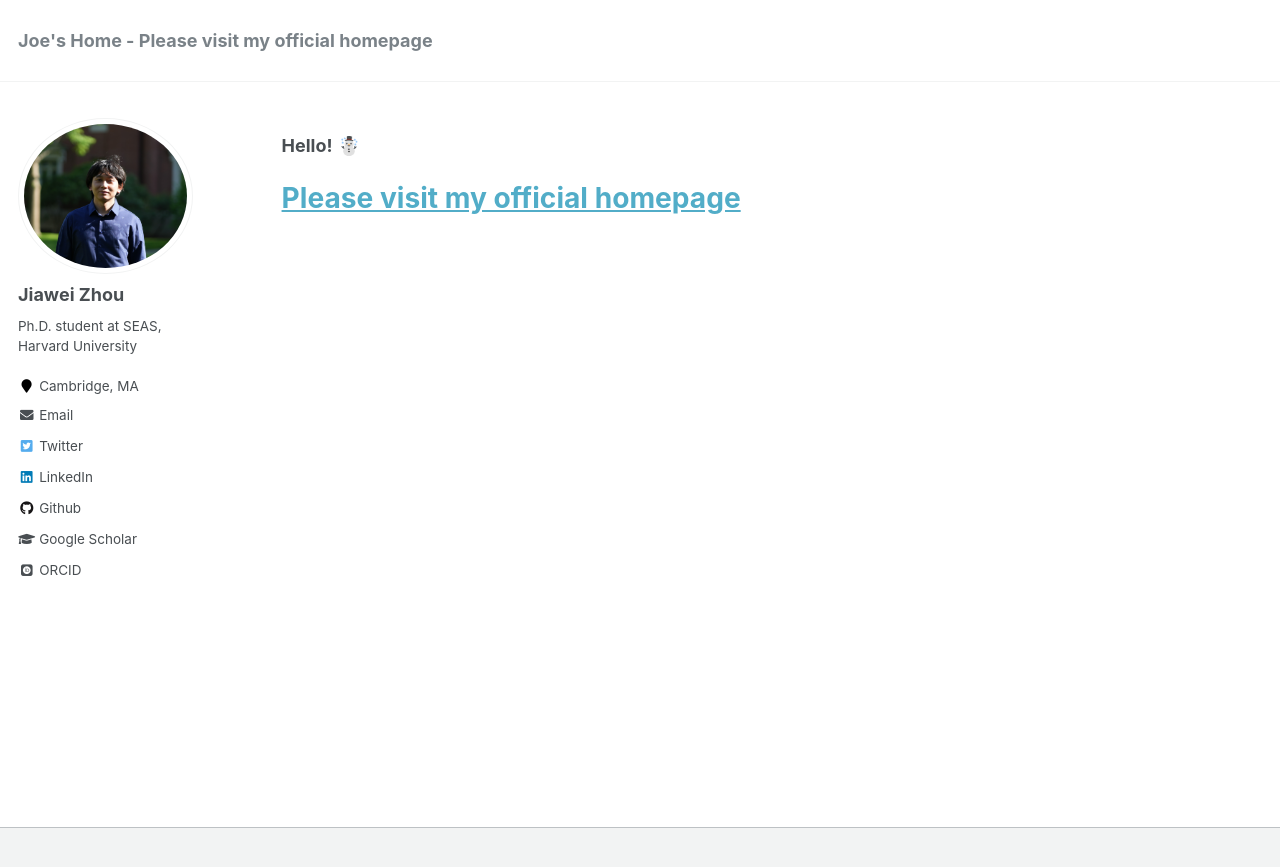
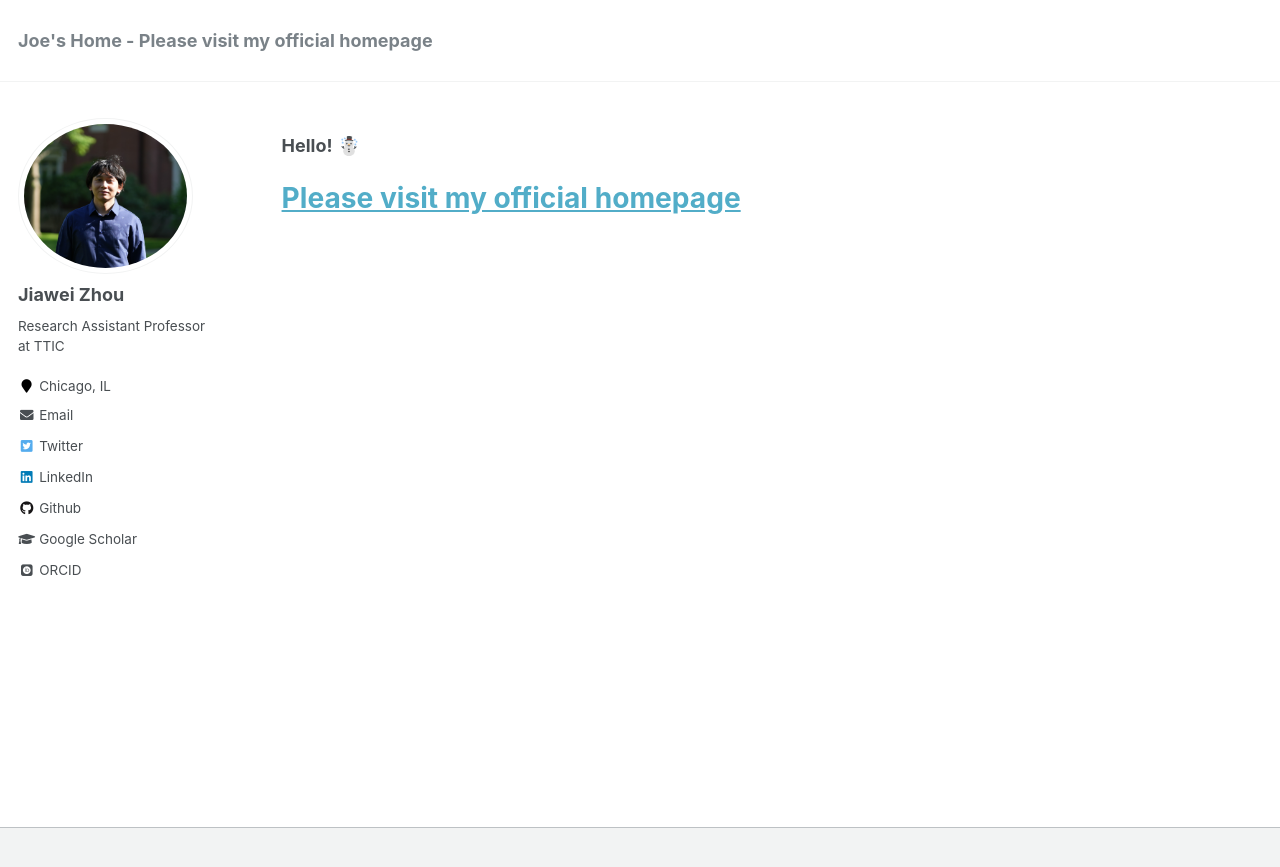
Before and after one commit to jzhou316/jzhou316.github.io, a Jekyll site: the page built from _pages/about.md, in a window 1280 px wide. Shown: the top 867 px of the page. Built offline with Jekyll 4.4.1, drawn with Linux system fonts in a browser that asks for light colours; some web fonts are replaced.

Commit message:
Update _config.yml
Update bio to TTIC position

```diff
--- a/_config.yml
+++ b/_config.yml
@@ -82,12 +82,12 @@ analytics:
 author:
   name             : "Jiawei Zhou"
   avatar           : "profile_pic_harvard_yard1.jpg"    # "profile.png"
-  bio              : "Ph.D. student at SEAS, Harvard University"
-  location         : "Cambridge, MA"
+  bio              : "Research Assistant Professor at TTIC"
+  location         : "Chicago, IL"
   employer         :
   pubmed           :
   googlescholar    : "https://scholar.google.com/citations?user=jJNjxd8AAAAJ&hl=en"
-  email            : "jzhou02@g.harvard.edu"
+  email            : "jzhou@ttic.edu"
   researchgate     : # "https://www.researchgate.net/profile/Jiawei-Zhou "# example: "https://www.researchgate.net/profile/yourprofile"
   uri              :
   bitbucket        :
```
